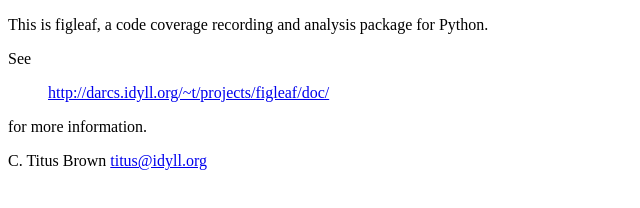
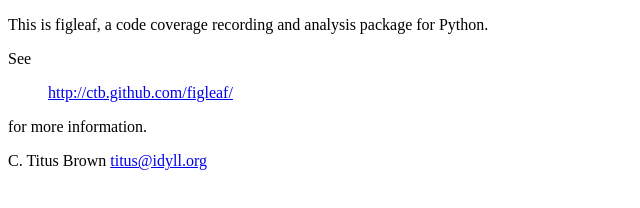
Before and after one commit to ctb/figleaf, a plain HTML site: page README.html in a window 1280 px wide. Shown: the whole page, without its empty margins (0-640 px from the left). Drawn offline with Linux system fonts and the light colour scheme.

Commit message:
changed project URL

```diff
--- a/README.html
+++ b/README.html
@@ -294,7 +294,7 @@ ul.auto-toc {
 <p>This is figleaf, a code coverage recording and analysis package for Python.</p>
 <p>See</p>
 <blockquote>
-<a class="reference" href="http://darcs.idyll.org/~t/projects/figleaf/doc/">http://darcs.idyll.org/~t/projects/figleaf/doc/</a></blockquote>
+<a class="reference" href="http://ctb.github.com/figleaf/">http://ctb.github.com/figleaf/</a></blockquote>
 <p>for more information.</p>
 <p>C. Titus Brown
 <a class="reference" href="mailto:titus&#64;idyll.org">titus&#64;idyll.org</a></p>
```
Also changed, not shown: README.txt.
